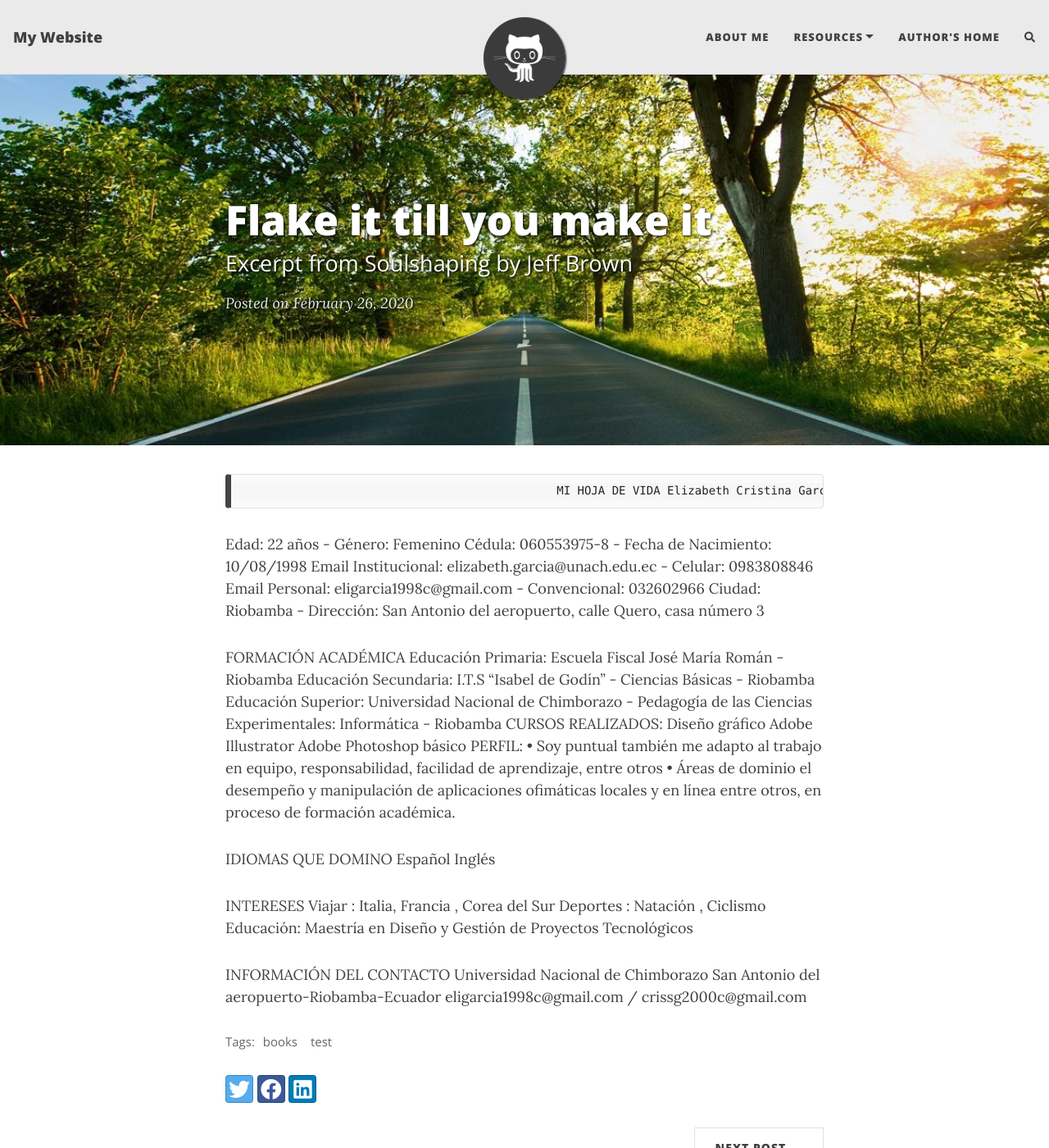
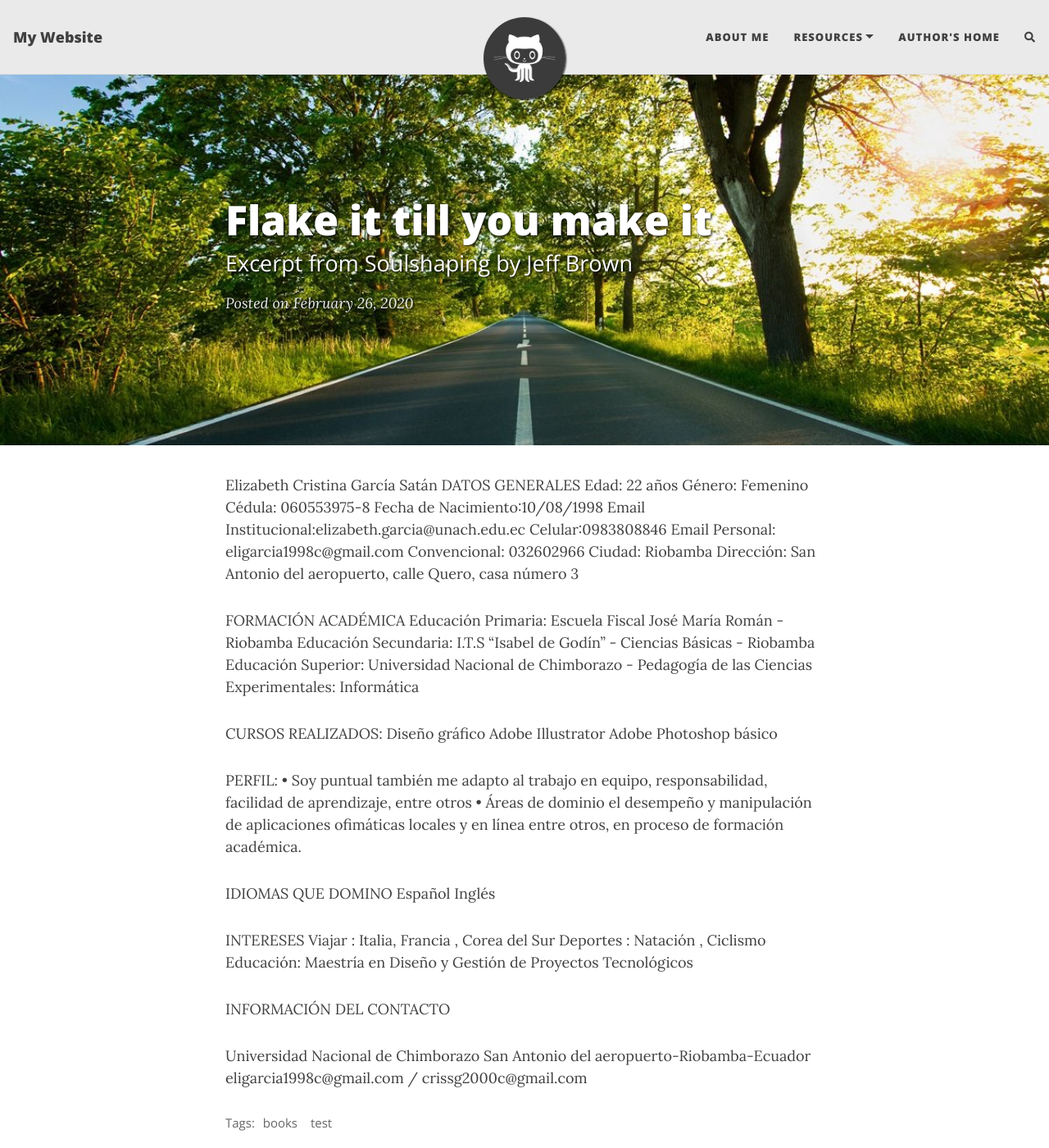
Before and after one commit to Eligarcia10/Eligarcia10.github.io, a Jekyll site: the page built from _posts/2020-02-26-flake-it-till-you-make-it.md, in a window 1280 px wide and 1400 px high. Shown: the whole window at 82% size. Built offline with Jekyll 4.4.1, drawn with Linux system fonts in a browser that asks for light colours; nearby versions of some CDN libraries; comment, search, counter and statistics services are not loaded.

Commit message:
Update 2020-02-26-flake-it-till-you-make-it.md

```diff
--- a/_posts/2020-02-26-flake-it-till-you-make-it.md
+++ b/_posts/2020-02-26-flake-it-till-you-make-it.md
@@ -8,23 +8,34 @@ share-img: /assets/img/path.jpg
 tags: [books, test]
 ---
 
-                                                  MI HOJA DE VIDA
+
+
+
+
 Elizabeth Cristina García Satán
 DATOS GENERALES
+Edad:	22 años
+Género:	Femenino
+Cédula:	060553975-8
+Fecha de Nacimiento:10/08/1998
+Email Institucional:elizabeth.garcia@unach.edu.ec
+Celular:0983808846
+Email Personal:	eligarcia1998c@gmail.com
+Convencional:	032602966
+Ciudad:	Riobamba
+Dirección:	San Antonio del aeropuerto, calle Quero, casa número 3
 
-Edad:	22 años	    - 	Género:	Femenino
-Cédula:	060553975-8	    - 	Fecha de Nacimiento:	10/08/1998
-Email Institucional:	elizabeth.garcia@unach.edu.ec	    - 	Celular:	0983808846
-Email Personal:	eligarcia1998c@gmail.com	    - 	Convencional:	032602966
-Ciudad:	Riobamba	    - 	Dirección:	San Antonio del aeropuerto, calle Quero, casa número 3
 
 FORMACIÓN ACADÉMICA
 Educación Primaria: Escuela Fiscal José María Román - Riobamba
 Educación Secundaria: I.T.S "Isabel de Godín" - Ciencias Básicas - Riobamba
-Educación Superior: Universidad Nacional de Chimborazo - Pedagogía de las Ciencias Experimentales: Informática - Riobamba
+Educación Superior: Universidad Nacional de Chimborazo - Pedagogía de las Ciencias Experimentales: Informática
+
 CURSOS REALIZADOS:
 Diseño gráfico Adobe Illustrator
 Adobe Photoshop básico
+
+
 PERFIL:
 • Soy puntual también me adapto al trabajo en equipo, responsabilidad, facilidad de aprendizaje, entre otros
 • Áreas de dominio el desempeño y manipulación de aplicaciones ofimáticas locales y en línea entre otros, en proceso de formación académica.
@@ -39,6 +50,7 @@ Deportes : Natación , Ciclismo
 Educación: Maestría en Diseño y Gestión de Proyectos Tecnológicos
 
 INFORMACIÓN DEL CONTACTO
+
 Universidad Nacional de Chimborazo
 San Antonio del aeropuerto-Riobamba-Ecuador
 eligarcia1998c@gmail.com / crissg2000c@gmail.com
```
